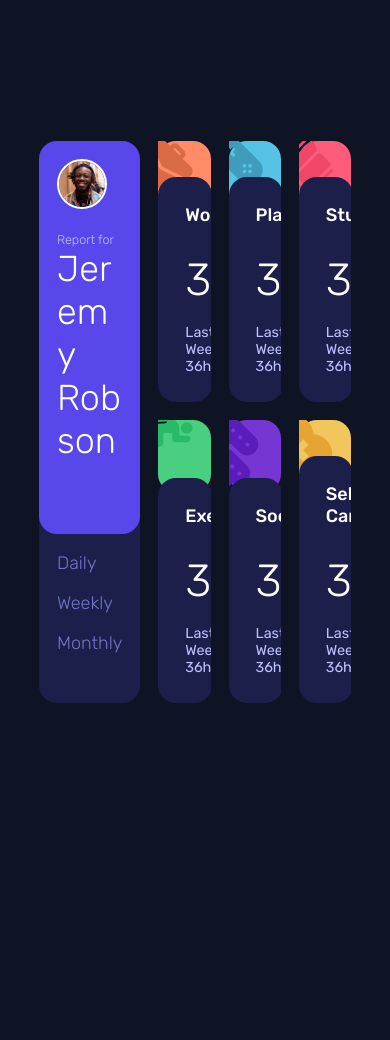
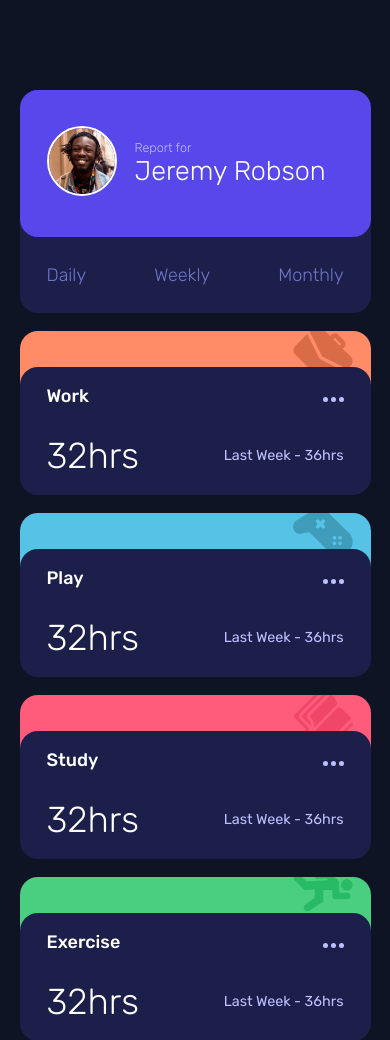
Before and after one commit to ChinatuL/Time-Tracking-Dashboard, a plain HTML site: page index.html in a window 390 px wide. Shown: the top 1040 px of the page. Before the commit the page ends 844 px from the top, so only its background shows below. Drawn offline with Linux system fonts and the light colour scheme.

Commit message:
fix app responsiveness

```diff
--- a/index.html
+++ b/index.html
@@ -55,42 +55,48 @@
                 <div class="tracker__card-icon tracker__card-icon-work"></div>
                 <img src="./images/icon-work.svg" alt="" />
                 <div class="tracker__card-content">
-                    <div>
+                    <div class="tracker__card-content-flex">
                         <h2>Work</h2>
                         <div class="tracker__card-ellipsis">
                             <img src="./images/icon-ellipsis.svg" alt="" />
                         </div>
                     </div>
+                    <div class="tracker__card-content-flex2">
                         <p class="tracker__card-current">32hrs</p>
-                    <p class="tracker__card-previous">Last Week 36hrs</p>
+                        <p class="tracker__card-previous">Last Week - 36hrs</p>
+                    </div>
                 </div>
             </div>
             <div class="tracker__card">
                 <div class="tracker__card-icon tracker__card-icon-play"></div>
                 <img src="./images/icon-play.svg" alt="" />
                 <div class="tracker__card-content">
-                    <div>
+                    <div class="tracker__card-content-flex">
                         <h2>Play</h2>
                         <div class="tracker__card-ellipsis">
                             <img src="./images/icon-ellipsis.svg" alt="" />
                         </div>
                     </div>
+                    <div class="tracker__card-content-flex2">
                         <p class="tracker__card-current">32hrs</p>
-                    <p class="tracker__card-previous">Last Week 36hrs</p>
+                        <p class="tracker__card-previous">Last Week - 36hrs</p>
+                    </div>
                 </div>
             </div>
             <div class="tracker__card">
                 <div class="tracker__card-icon tracker__card-icon-study"></div>
                 <img src="./images/icon-study.svg" alt="" />
                 <div class="tracker__card-content">
-                    <div>
+                    <div class="tracker__card-content-flex">
                         <h2>Study</h2>
                         <div class="tracker__card-ellipsis">
                             <img src="./images/icon-ellipsis.svg" alt="" />
                         </div>
                     </div>
+                    <div class="tracker__card-content-flex2">
                         <p class="tracker__card-current">32hrs</p>
-                    <p class="tracker__card-previous">Last Week 36hrs</p>
+                        <p class="tracker__card-previous">Last Week - 36hrs</p>
+                    </div>
                 </div>
             </div>
             <div class="tracker__card">
@@ -99,28 +105,32 @@
                 ></div>
                 <img src="./images/icon-exercise.svg" alt="" />
                 <div class="tracker__card-content">
-                    <div>
+                    <div class="tracker__card-content-flex">
                         <h2>Exercise</h2>
                         <div class="tracker__card-ellipsis">
                             <img src="./images/icon-ellipsis.svg" alt="" />
                         </div>
                     </div>
+                    <div class="tracker__card-content-flex2">
                         <p class="tracker__card-current">32hrs</p>
-                    <p class="tracker__card-previous">Last Week 36hrs</p>
+                        <p class="tracker__card-previous">Last Week - 36hrs</p>
+                    </div>
                 </div>
             </div>
             <div class="tracker__card">
                 <div class="tracker__card-icon tracker__card-icon-social"></div>
                 <img src="./images/icon-social.svg" alt="" />
                 <div class="tracker__card-content">
-                    <div>
+                    <div class="tracker__card-content-flex">
                         <h2>Social</h2>
                         <div class="tracker__card-ellipsis">
                             <img src="./images/icon-ellipsis.svg" alt="" />
                         </div>
                     </div>
+                    <div class="tracker__card-content-flex2">
                         <p class="tracker__card-current">32hrs</p>
-                    <p class="tracker__card-previous">Last Week 36hrs</p>
+                        <p class="tracker__card-previous">Last Week - 36hrs</p>
+                    </div>
                 </div>
             </div>
             <div class="tracker__card">
@@ -129,14 +139,16 @@
                 ></div>
                 <img src="./images/icon-self-care.svg" alt="" />
                 <div class="tracker__card-content">
-                    <div>
+                    <div class="tracker__card-content-flex">
                         <h2>Self Care</h2>
                         <div class="tracker__card-ellipsis">
                             <img src="./images/icon-ellipsis.svg" alt="" />
                         </div>
                     </div>
+                    <div class="tracker__card-content-flex2">
                         <p class="tracker__card-current">32hrs</p>
-                    <p class="tracker__card-previous">Last Week 36hrs</p>
+                        <p class="tracker__card-previous">Last Week - 36hrs</p>
+                    </div>
                 </div>
             </div>
         </main>
--- a/scss/main.scss
+++ b/scss/main.scss
@@ -147,11 +147,10 @@ h2 {
             padding: 1.5rem;
 
             &:hover {
-                background-color: $desaturated-blue;
                 cursor: pointer;
             }
 
-            & > div {
+            &-flex {
                 display: flex;
                 justify-content: space-between;
                 align-items: center;
@@ -166,6 +165,10 @@ h2 {
 
         &-ellipsis:hover {
             cursor: pointer;
+
+            & > img:hover {
+                color: white;
+            }
         }
 
         &-current {
@@ -180,3 +183,78 @@ h2 {
         }
     }
 }
+
+@media (max-width: 1000px) {
+    .tracker {
+        display: grid;
+        grid-template-columns: repeat(2, 1fr);
+        max-width: 80%;
+        margin: 5rem auto;
+
+        &__profile-container {
+            grid-column: 1/3;
+            grid-row: 1/2;
+        }
+
+        &__profile {
+            display: flex;
+            align-items: center;
+            padding: 2rem 1.5rem;
+
+            &-img {
+                width: 70px;
+                padding-bottom: 0;
+            }
+
+            &-title {
+                padding-left: 1rem;
+                padding-bottom: 0;
+                font-size: 1.5rem;
+
+                .break-title {
+                    display: inline;
+                }
+            }
+        }
+
+        &__status {
+            display: flex;
+            justify-content: space-between;
+            padding: 1.5rem;
+
+            &-item {
+                padding-bottom: 0;
+            }
+        }
+    }
+}
+
+@media (max-width: 700px) {
+    .tracker {
+        display: grid;
+        grid-template-columns: 1fr;
+        width: 90%;
+        max-width: 100%;
+        margin: 5rem 0;
+
+        &__profile-container {
+            grid-column: 1/2;
+        }
+
+        &__card {
+            &-content {
+                padding: 1rem 1.5rem;
+                &-flex2 {
+                    display: flex;
+                    justify-content: space-between;
+                    align-items: center;
+                    padding-bottom: 0;
+                }
+            }
+            &-current {
+                font-size: 2rem;
+                padding-bottom: 0;
+            }
+        }
+    }
+}
```
Also changed, not shown: css/main.css, 1 other file. Lines whose indentation alone changed are shown as unchanged.
